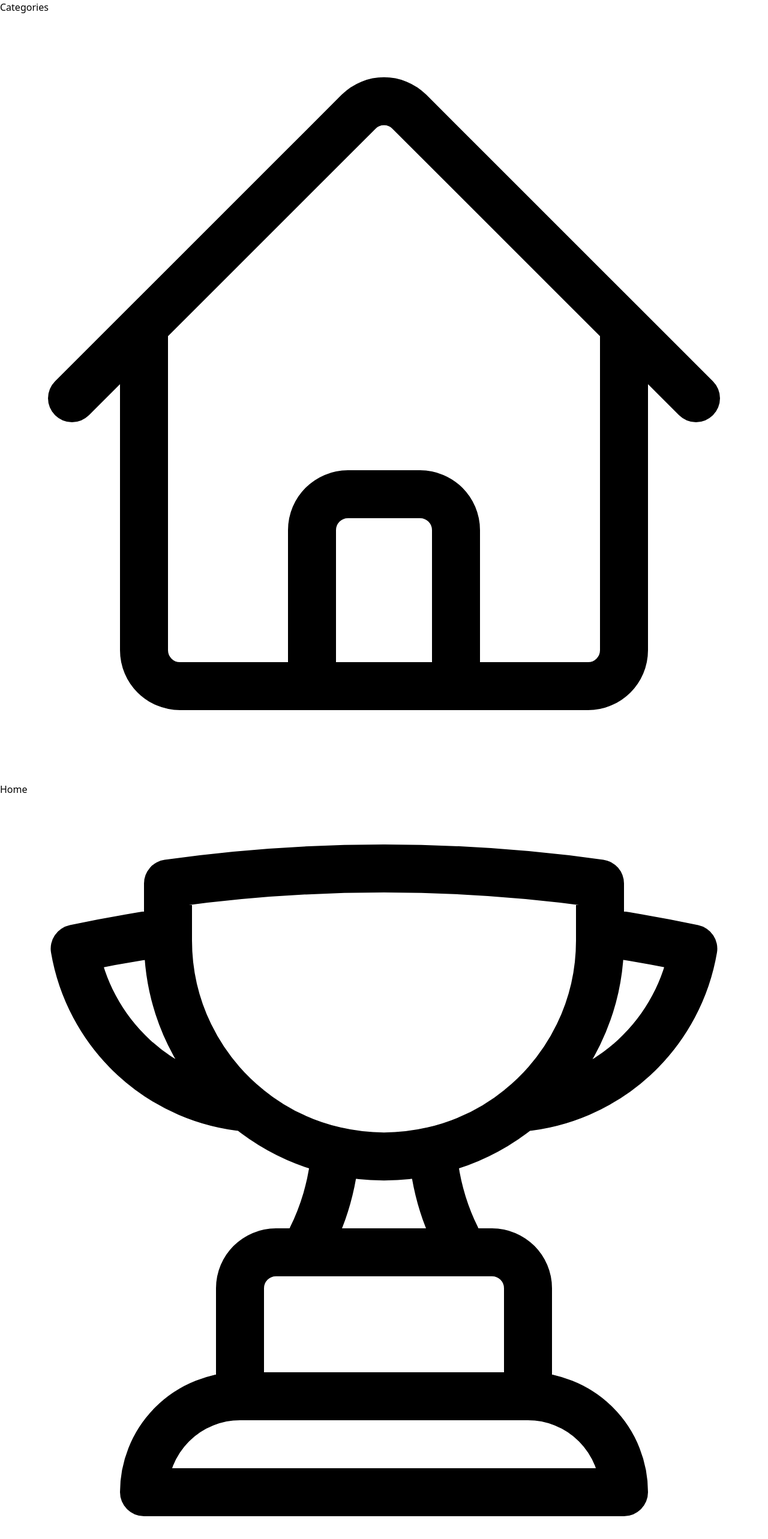
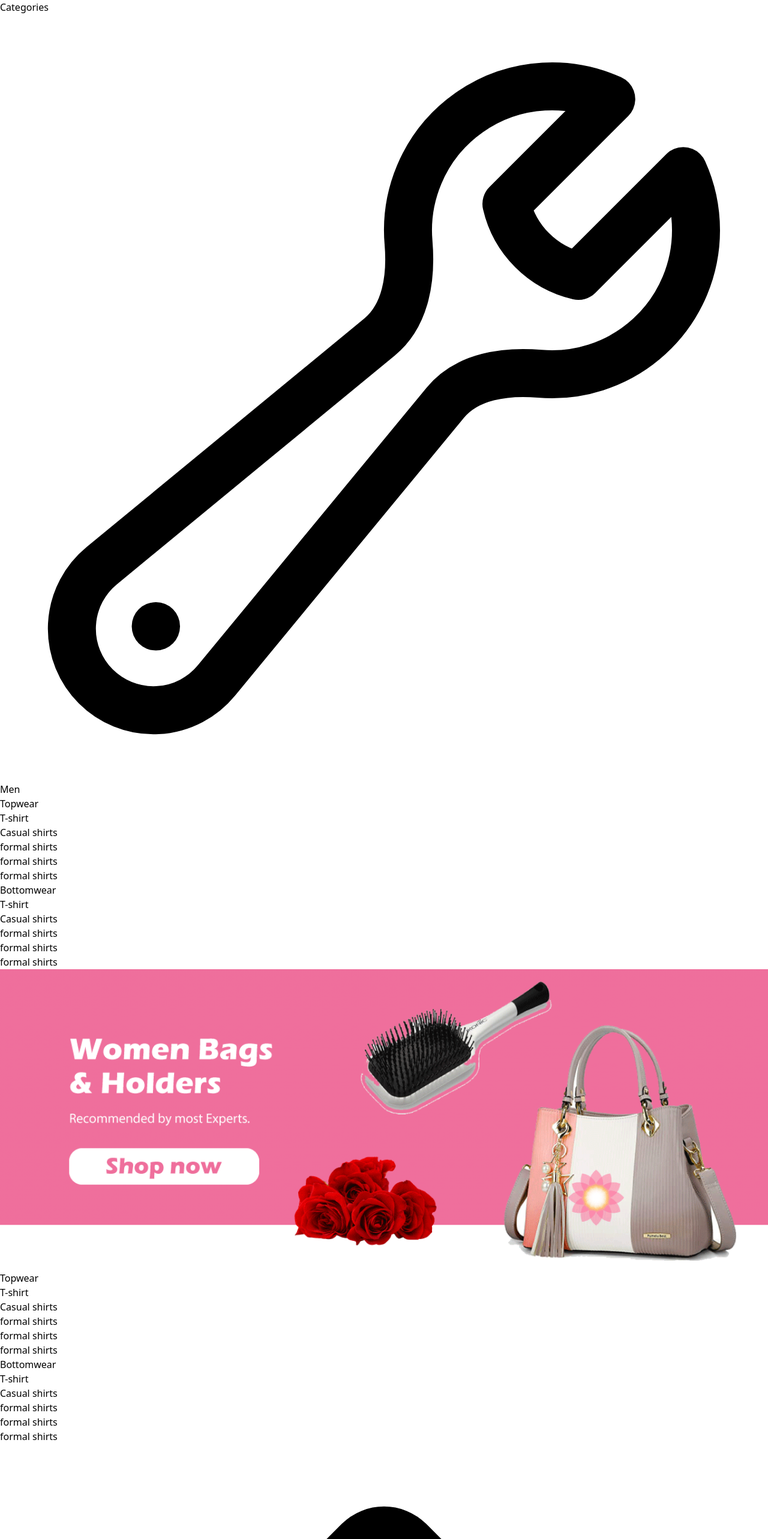
Before and after one commit to BahaniBillel/khoukhi, a Next.js app: page /components/Banner in a window 1280 px wide. Shown: the top 2566 px of the page at 60% size. Built offline with nearby package versions, Linux system fonts and the light colour scheme.

Commit message:
working navigation bar dropdown menu

```diff
--- a/pages/components/Banner.jsx
+++ b/pages/components/Banner.jsx
@@ -7,6 +7,7 @@ import thirdImage from "../images/3.jpg";
 import promo from "../images/promo2.jpg";
 import Image from "next/image";
 import { HomeIcon, TrophyIcon, WrenchIcon } from "@heroicons/react/24/outline";
+import NavLinks from "./SideBar/NavLinks";
 
 function Banner() {
 
@@ -14,7 +15,7 @@ function Banner() {
 
   return (
     <div className=" relative  md:grid md:grid-cols-4 md:h-[476px] w-full   gap-2  md:grid-flow-row-dense p-2 text-xs md:mb-28  overflow-hidden">
-      <div className="col-span-1 bg-white md:rounded-md p-2 shadow-md">
+      <div className="col-span-1 bg-white md:rounded-md p-2 shadow-md z-40">
         <nav>
           <div
             className="mb-4 py-1 pl-1 font-bold cursor-pointer"
@@ -23,17 +24,8 @@ function Banner() {
             Categories
           </div>
           <ul className="">
-            <li className="flex flex-row space-x-1  py-2 hover:shadow-md pl-1 hover:scale-105 hover:font-semibold cursor-pointer">
-              <HomeIcon className="text-xs h-4 text-gray-600 hover:text-pink-700 " />
-              <p className="tracking-wider text-gray-900 hover:text-pink-700 ">
-                Home
-              </p>
-            </li>
-            <li className="flex flex-row space-x-1 py-2 hover:shadow-md pl-1 hover:scale-105 hover:font-semibold cursor-pointer ">
-              <TrophyIcon className="text-xs h-4 text-gray-600 " />
-              <p className="tracking-wider text-gray-900 ">Men accessories.</p>
-            </li>
 
+         <NavLinks/>
           </ul>
         </nav>
       </div>
--- a/pages/components/SideBar/MyLinks.jsx
+++ b/pages/components/SideBar/MyLinks.jsx
@@ -1,6 +1,10 @@
+import { HomeIcon, TrophyIcon, WrenchIcon } from "@heroicons/react/24/outline";
+
+
 export const links = [
     {
       name: "Men",
+      icon:<WrenchIcon className="text-xs h-4 text-gray-600 mr-1" />,
       submenu: true,
       sublinks: [
         {
@@ -23,45 +27,18 @@ export const links = [
             { name: "formal shirts", link: "/" },
           ],
         },
-        {
-          Head: "innerwear",
-          sublink: [
-            { name: "T-shirt", link: "/" },
-            { name: "Casual shirts", link: "/" },
-            { name: "formal shirts", link: "/" },
-            { name: "formal shirts", link: "/" },
-            { name: "formal shirts", link: "/" },
-          ],
-        },
 
-        {
-          Head: "sleepwear",
-          sublink: [
-            { name: "T-shirt", link: "/" },
-            { name: "Casual shirts", link: "/" },
-            { name: "formal shirts", link: "/" },
-            { name: "formal shirts", link: "/" },
-            { name: "formal shirts", link: "/" },
-          ],
-        },
-        {
-          Head: "footwear",
-          sublink: [
-            { name: "T-shirt", link: "/" },
-            { name: "Casual shirts", link: "/" },
-            { name: "formal shirts", link: "/" },
-            { name: "formal shirts", link: "/" },
-            { name: "formal shirts", link: "/" },
-          ],
-        },
+
+
       ],
     },
     {
       name: "Women",
+      icon:<HomeIcon className="text-xs h-4 text-gray-600 mr-1 " />,
       submenu: true,
       sublinks: [
         {
-          Head: "Topwear",
+          Head: "wTopwear",
           sublink: [
             { name: "T-shirt", link: "/" },
             { name: "Casual shirts", link: "/" },
@@ -80,45 +57,19 @@ export const links = [
             { name: "formal shirts", link: "/" },
           ],
         },
-        {
-          Head: "innerwear",
-          sublink: [
-            { name: "T-shirt", link: "/" },
-            { name: "Casual shirts", link: "/" },
-            { name: "formal shirts", link: "/" },
-            { name: "formal shirts", link: "/" },
-            { name: "formal shirts", link: "/" },
-          ],
-        },
 
-        {
-          Head: "sleepwear",
-          sublink: [
-            { name: "T-shirt", link: "/" },
-            { name: "Casual shirts", link: "/" },
-            { name: "formal shirts", link: "/" },
-            { name: "formal shirts", link: "/" },
-            { name: "formal shirts", link: "/" },
-          ],
-        },
-        {
-          Head: "footwear",
-          sublink: [
-            { name: "T-shirt", link: "/" },
-            { name: "Casual shirts", link: "/" },
-            { name: "formal shirts", link: "/" },
-            { name: "formal shirts", link: "/" },
-            { name: "formal shirts", link: "/" },
-          ],
-        },
+
+
+
       ],
     },
     {
       name: "Kid's",
+      icon:<TrophyIcon className="text-xs h-4 text-gray-600 mr-1 " />,
       submenu: true,
       sublinks: [
         {
-          Head: "Topwear",
+          Head: "kTopwear",
           sublink: [
             { name: "T-shirt", link: "/" },
             { name: "Casual shirts", link: "/" },
@@ -137,37 +88,9 @@ export const links = [
             { name: "formal shirts", link: "/" },
           ],
         },
-        {
-          Head: "innerwear",
-          sublink: [
-            { name: "T-shirt", link: "/" },
-            { name: "Casual shirts", link: "/" },
-            { name: "formal shirts", link: "/" },
-            { name: "formal shirts", link: "/" },
-            { name: "formal shirts", link: "/" },
-          ],
-        },
 
-        {
-          Head: "sleepwear",
-          sublink: [
-            { name: "T-shirt", link: "/" },
-            { name: "Casual shirts", link: "/" },
-            { name: "formal shirts", link: "/" },
-            { name: "formal shirts", link: "/" },
-            { name: "formal shirts", link: "/" },
-          ],
-        },
-        {
-          Head: "footwear",
-          sublink: [
-            { name: "T-shirt", link: "/" },
-            { name: "Casual shirts", link: "/" },
-            { name: "formal shirts", link: "/" },
-            { name: "formal shirts", link: "/" },
-            { name: "formal shirts", link: "/" },
-          ],
-        },
+
+
       ],
     },
   ];
--- a/pages/components/SideBar/NavLinks.jsx
+++ b/pages/components/SideBar/NavLinks.jsx
@@ -1,6 +1,9 @@
 import React, { useState } from "react";
-import { Link } from "react-router-dom";
+import  Link  from "next/link";
 import { links } from "./Mylinks";
+import NavigationBanner from "../../images/banner-navigation2.png";
+import Image from "next/image";
+
 
 const NavLinks = () => {
   const [heading, setHeading] = useState("");
@@ -11,12 +14,14 @@ const NavLinks = () => {
         <div>
           <div className="px-3 text-left md:cursor-pointer group">
             <h1
-              className="py-7 flex justify-between items-center md:pr-0 pr-5 group"
+              className="py-2 flex justify-start   items-center md:pr-0 pr-5  group"
               onClick={() => {
                 heading !== link.name ? setHeading(link.name) : setHeading("");
                 setSubHeading("");
               }}
             >
+
+              {link.icon}
               {link.name}
               <span className="text-xl md:hidden inline">
                 <ion-icon
@@ -30,24 +35,25 @@ const NavLinks = () => {
               </span>
             </h1>
             {link.submenu && (
-              <div>
-                <div className="absolute top-20 hidden group-hover:md:block hover:md:block">
+              <div className="">
+                <div className="absolute top-20 left-20 hidden group-hover:md:block hover:md:block  ">
                   <div className="py-3">
                     <div
                       className="w-4 h-4 left-3 absolute
                     mt-1 bg-white rotate-45"
                     ></div>
                   </div>
-                  <div className="bg-white p-5 grid grid-cols-3 gap-10">
+                  <div className="bg-white p-5 grid grid-cols-10 gap-10 ">
                     {link.sublinks.map((mysublinks) => (
                       <div>
-                        <h1 className="text-lg font-semibold">
+                        <h1 className="text-sm font-semibold border border-b-1  border- border-solid">
+
                           {mysublinks.Head}
                         </h1>
                         {mysublinks.sublink.map((slink) => (
-                          <li className="text-sm text-gray-600 my-2.5">
+                          <li className="text-xs text-gray-600 my-2.5">
                             <Link
-                              to={slink.link}
+                              href={slink.link}
                               className="hover:text-primary"
                             >
                               {slink.name}
@@ -56,11 +62,25 @@ const NavLinks = () => {
                         ))}
                       </div>
                     ))}
+                    <div className=" col-span-8 bg-white">
+                    <Image src={NavigationBanner} alt="Vercel Logo" layout="responsive" />
+                    </div>
                   </div>
                 </div>
               </div>
             )}
           </div>
+
+
+
+
+
+
+
+
+
+
+
           {/* Mobile menus */}
           <div
             className={`
@@ -98,7 +118,7 @@ const NavLinks = () => {
                   >
                     {slinks.sublink.map((slink) => (
                       <li className="py-3 pl-14">
-                        <Link to={slink.link}>{slink.name}</Link>
+                        <Link href={slink.link}>{slink.name}</Link>
                       </li>
                     ))}
                   </div>
@@ -106,6 +126,9 @@ const NavLinks = () => {
               </div>
             ))}
           </div>
+
+
+
         </div>
       ))}
     </>
```
Also changed, not shown: pages/images/banner-navigation.png (added), pages/images/banner-navigation2.png (added).
